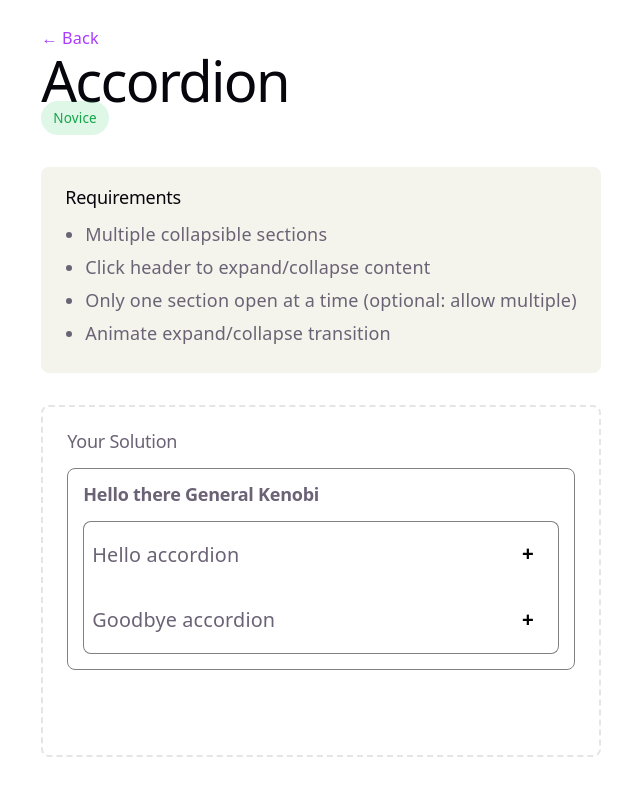
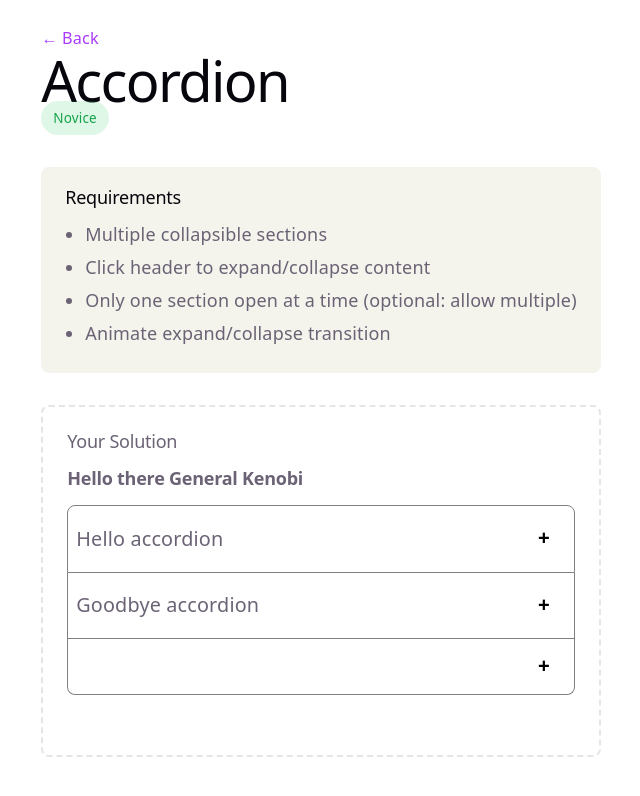
Before and after one commit to PDXmjb/fe-exercises, a React (Vite) app: page /accordion in a window 1280 px wide. Shown: the top 796 px of the page, without its empty margins (319-959 px from the left). Built offline with nearby package versions, Linux system fonts and the light colour scheme.

Commit message:
(feat) fix animation

```diff
--- a/src/exercises/accordion/Accordion.jsx
+++ b/src/exercises/accordion/Accordion.jsx
@@ -30,7 +30,7 @@ function Title({ children }) {
   return <h2 className="title">{children}</h2>;
 }
 
-function Item({ title = 'Accordion item', children }) {
+function Item({ title, children }) {
   const [id, _] = useState(() => crypto.randomUUID());
   const { openItemIds, toggle } = useContext(AccordionContext);
   const isOpen = useMemo(
@@ -39,7 +39,7 @@ function Item({ title = 'Accordion item', children }) {
   );
   return (
     <div className="item">
-      <div className="item-header">
+      <div type="button" className="item-header" onClick={() => toggle(id)}>
         <h3 className="subtitle">{title}</h3>
         <button type="button" onClick={() => toggle(id)}>
           {isOpen ? '-' : '+'}
--- a/src/exercises/accordion/index.jsx
+++ b/src/exercises/accordion/index.jsx
@@ -33,6 +33,9 @@ export default function AccordionExercise() {
           <Accordion.Item title="Goodbye accordion">
             <span>Goodbye!</span>
           </Accordion.Item>
+          <Accordion.Item>
+            <span>Goodbye!</span>
+          </Accordion.Item>
         </Accordion>
       </section>
     </div>
--- a/src/exercises/accordion/styles.scss
+++ b/src/exercises/accordion/styles.scss
@@ -1,10 +1,6 @@
 @use "../shared";
 
 .accordion {
-    border: 1px solid gray;
-    border-radius: 8px;
-    padding: 15px;
-
     .subtitle {
         font-weight: 400;
     }
@@ -18,7 +14,7 @@
         border: 1px solid gray;
         border-top-left-radius: 8px;
         border-top-right-radius: 8px;
-        border-bottom: 0;
+        overflow: hidden;
     }
 
     .item:last-of-type {
@@ -26,20 +22,33 @@
         border-top: 0;
         border-bottom-left-radius: 8px;
         border-bottom-right-radius: 8px;
+        overflow: hidden;
     }
 
     .item {
-        .content {
-            border-bottom: 1px solid gray;
-            padding: 8px;
-            height: 0;
-            display: none;
-            transition: height 0.2s;
+        border-bottom: 1px solid gray;
+        border-left: 1px solid gray;
+        border-right: 1px solid gray;
+
+        .item-header:hover {
+            background-color: #EEE;
+        }
 
 
+        .content {
+            display: grid;
+            grid-template-rows: 0fr;
+            transition: grid-template-rows 0.2s ease;
+
+            >* {
+                overflow: hidden;
+                padding-left: 8px;
+            }
+
             &.content-open {
-                height: 100%;
-                display: block;
+                grid-template-rows: 1fr;
+                padding-top: 8px;
+                padding-bottom: 8px;
             }
         }
 
```
